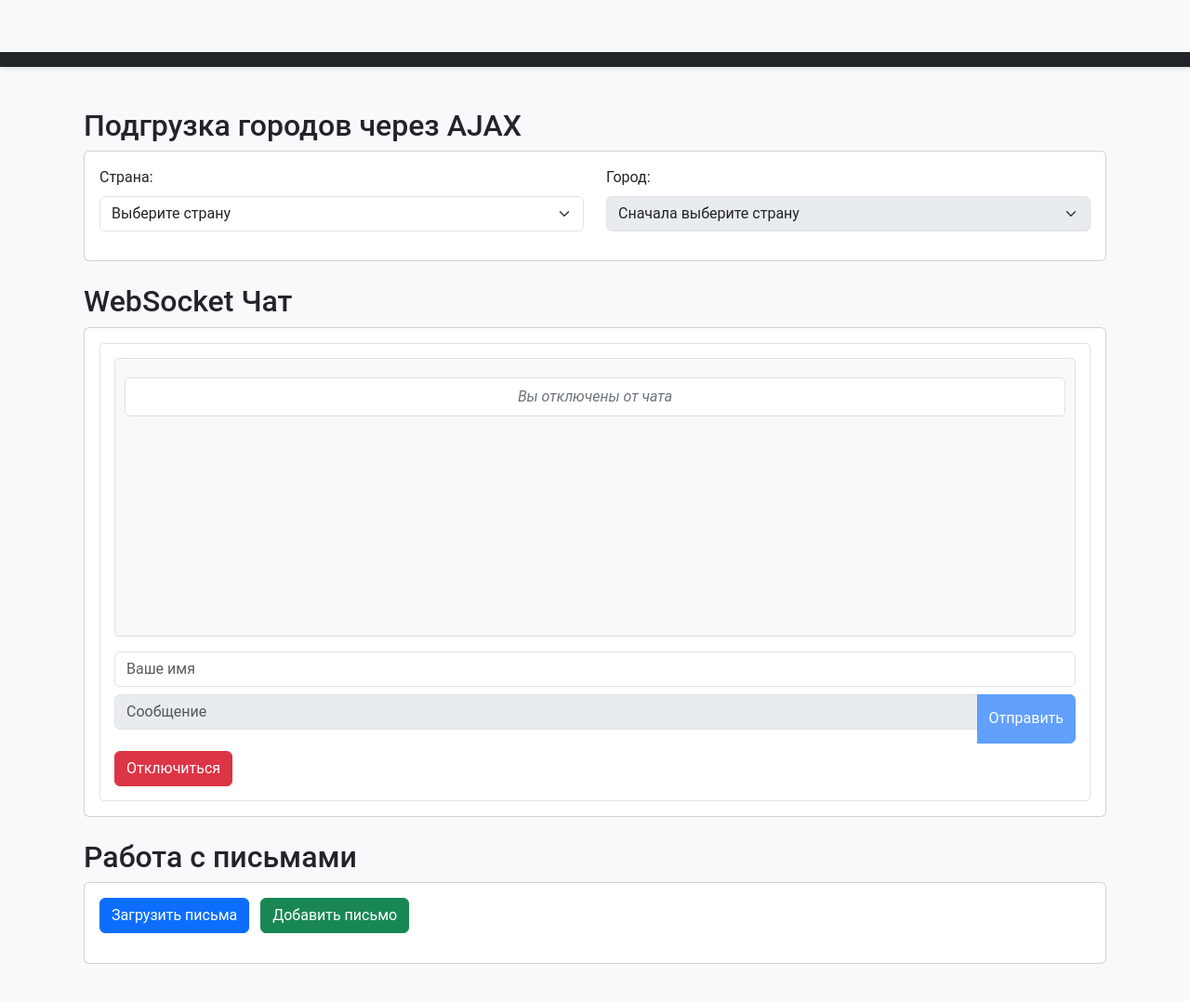
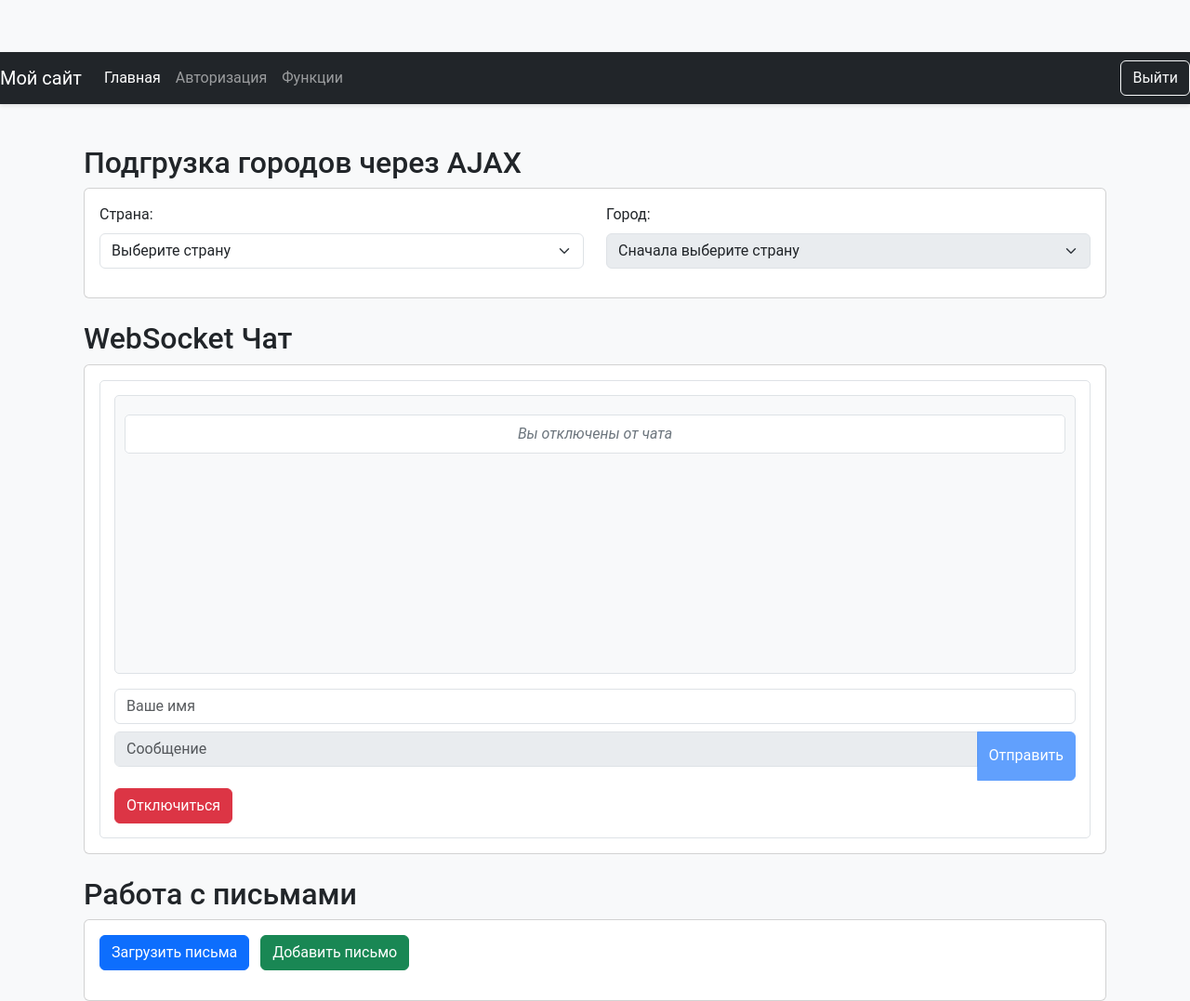
Before and after one commit to CaputSnatcher/test_website, a plain HTML site: page client/functional.html in a window 1280 px wide. Shown: the whole page at 93% size. Drawn offline with nearby package versions, Linux system fonts and the light colour scheme; no server answers; sample sign-in values are in the browser's storage.

Commit message:
добавил менюшку и кнопку выхода в лк

```diff
--- a/client/functional.html
+++ b/client/functional.html
@@ -9,7 +9,24 @@
 </head>
 <body>
     <nav class="navbar navbar-expand-lg navbar-dark bg-dark">
-        <!-- Навигация как в index.html -->
+        <a class="navbar-brand" href="#">Мой сайт</a>
+        <button class="navbar-toggler" type="button" data-bs-toggle="collapse" data-bs-target="#navbarNav" aria-controls="navbarNav" aria-expanded="false" aria-label="Toggle navigation">
+            <span class="navbar-toggler-icon"></span>
+        </button>
+        <div class="collapse navbar-collapse" id="navbarNav">
+                <ul class="navbar-nav me-auto">
+                    <li class="nav-item">
+                        <a class="nav-link active" href="index.html">Главная</a>
+                    </li>
+                    <li class="nav-item">
+                        <a class="nav-link" href="auth.html">Авторизация</a>
+                    </li>
+                    <li class="nav-item">
+                        <a class="nav-link" href="functional.html">Функции</a>
+                    </li>
+                </ul>
+                <button id="logout-btn" class="btn btn-outline-light">Выйти</button>
+            </div>
     </nav>
 
     <div class="container mt-4">
```
